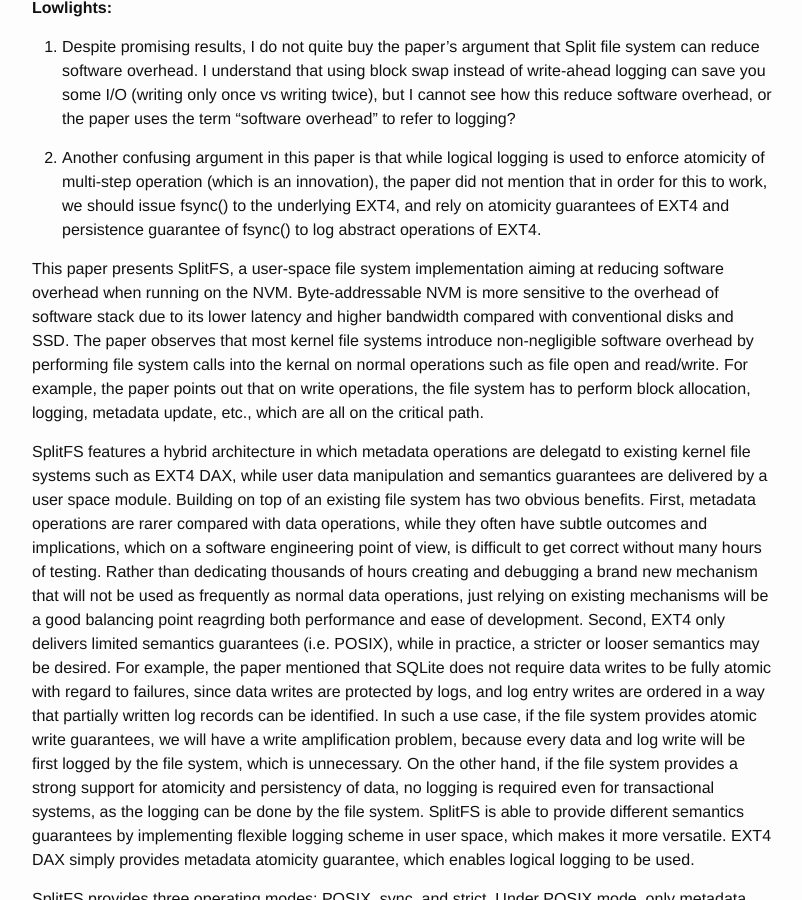
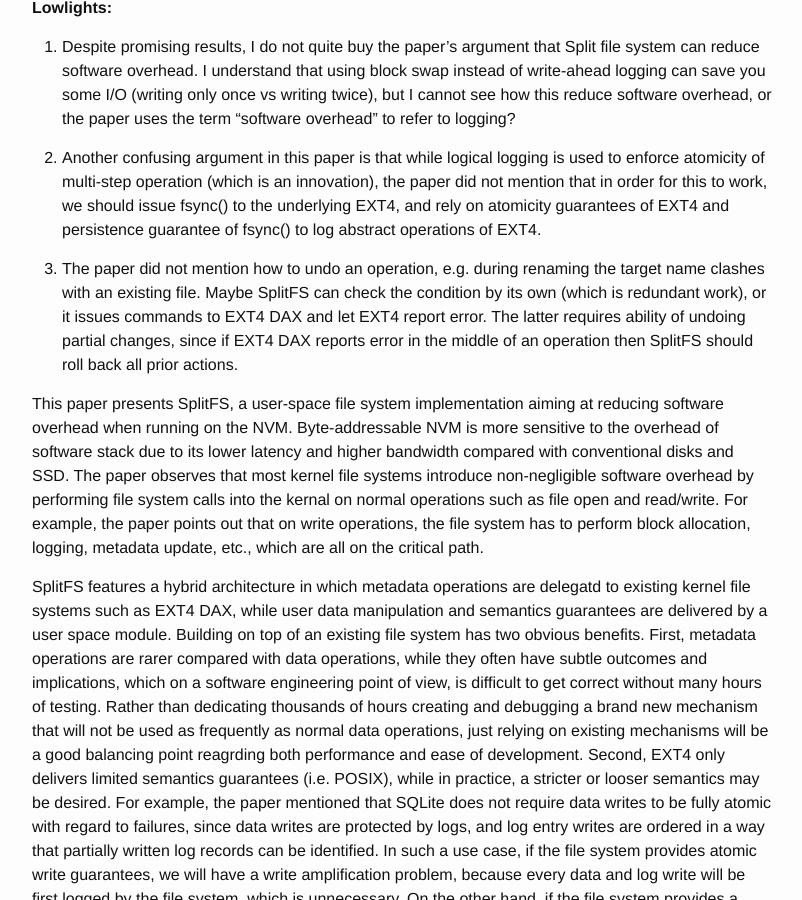
Before and after one commit to wangziqi2013/wangziqi2013.github.io, a Jekyll site: the page built from _posts/2019-11-20-splitfs.markdown, in a window 1280 px wide and 900 px high, scrolled down 733 px. Shown: the whole window, without its empty margins (238-1040 px from the left). Built offline with Jekyll 4.4.1, drawn with Linux system fonts in a browser that asks for light colours.

Commit message:
Adding lowlight

```diff
--- a/_posts/2019-11-20-splitfs.markdown
+++ b/_posts/2019-11-20-splitfs.markdown
@@ -33,6 +33,11 @@ overhead" to refer to logging?
 (which is an innovation), the paper did not mention that in order for this to work, we should issue fsync() to the
 underlying EXT4, and rely on atomicity guarantees of EXT4 and persistence guarantee of fsync() to log abstract
 operations of EXT4.
+
+3. The paper did not mention how to undo an operation, e.g. during renaming the target name clashes with an existing file.
+   Maybe SplitFS can check the condition by its own (which is redundant work), or it issues commands to EXT4 DAX
+   and let EXT4 report error. The latter requires ability of undoing partial changes, since if EXT4 DAX reports error
+   in the middle of an operation then SplitFS should roll back all prior actions.
 
 This paper presents SplitFS, a user-space file system implementation aiming at reducing software overhead when running on
 the NVM. Byte-addressable NVM is more sensitive to the overhead of software stack due to its lower latency and higher bandwidth
```
